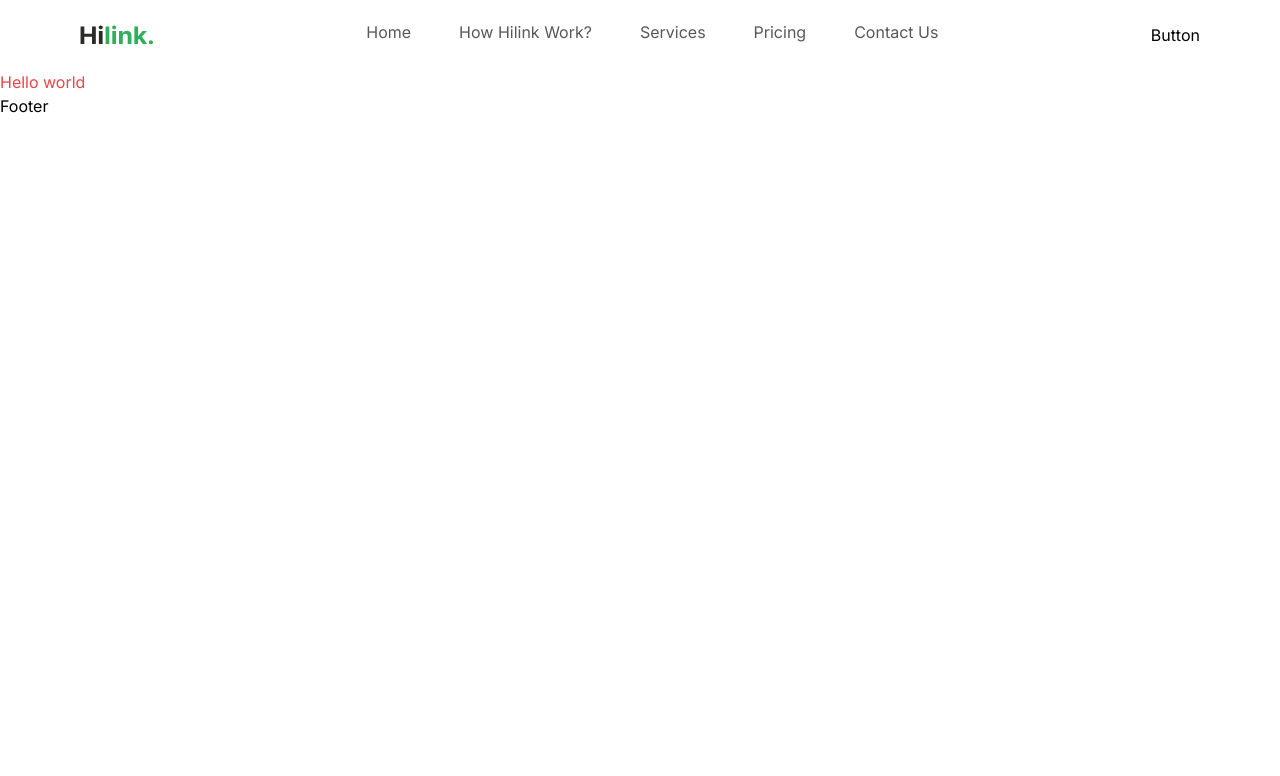
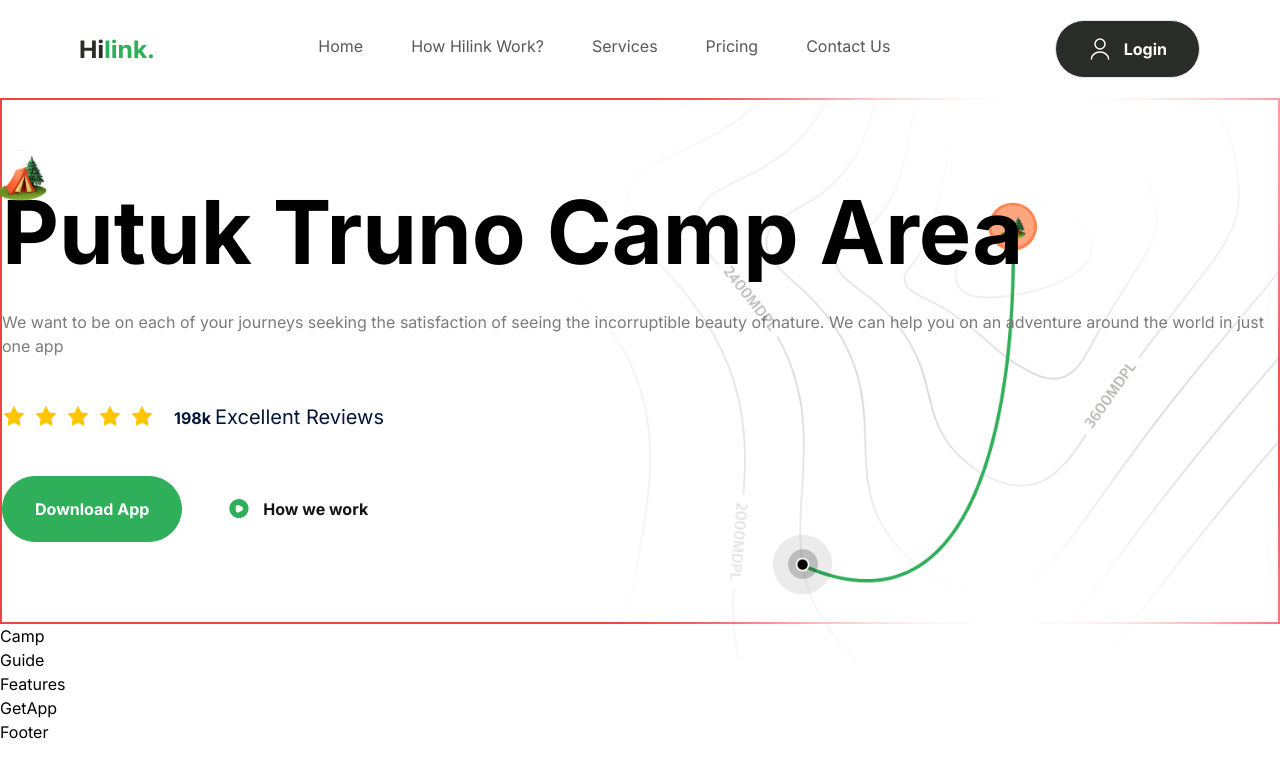
Before and after one commit to Ikechukwu-attah/camp-travler, a Next.js app: page / in a window 1280 px wide. Shown: the top 776 px of the page. Built offline with nearby package versions, Linux system fonts and the light colour scheme.

Commit message:
added download button

```diff
--- a/app/page.tsx
+++ b/app/page.tsx
@@ -1,5 +1,18 @@
+import Camp from "@/components/Camp";
+import Features from "@/components/Features";
+import GetApp from "@/components/GetApp";
+import Guide from "@/components/Guide";
+import Hero from "@/components/Hero";
 import Image from "next/image";
 
 export default function Home() {
-  return <h1 className="text-red-500">Hello world</h1>;
+  return (
+    <>
+      <Hero />
+      <Camp />
+      <Guide />
+      <Features />
+      <GetApp />
+    </>
+  );
 }
--- a/components/Button.tsx
+++ b/components/Button.tsx
@@ -1,14 +1,23 @@
+import Image from "next/image";
 import React from "react";
 
 type ButtonProps = {
   type: "button" | "submit";
   title: string;
   icon?: string;
-  variant: "btn_dark_green";
+  variant: string;
 };
 
 const Button = ({ type, title, icon, variant }: ButtonProps) => {
-  return <div>Button</div>;
+  return (
+    <button
+      className={`flexCenter gap-3 rounded-full border ${variant}`}
+      type={type}
+    >
+      {icon && <Image src={icon} alt={title} width={24} height={24} />}
+      <label className="bold-16 whitespace-nowrap">{title}</label>
+    </button>
+  );
 };
 
 export default Button;
--- /dev/null
+++ b/components/Camp.tsx
@@ -0,0 +1,7 @@
+import React from "react";
+
+const Camp = () => {
+  return <div>Camp</div>;
+};
+
+export default Camp;
--- /dev/null
+++ b/components/Features.tsx
@@ -0,0 +1,7 @@
+import React from "react";
+
+const Features = () => {
+  return <div>Features</div>;
+};
+
+export default Features;
--- /dev/null
+++ b/components/GetApp.tsx
@@ -0,0 +1,7 @@
+import React from "react";
+
+const GetApp = () => {
+  return <div>GetApp</div>;
+};
+
+export default GetApp;
--- /dev/null
+++ b/components/Guide.tsx
@@ -0,0 +1,7 @@
+import React from "react";
+
+const Guide = () => {
+  return <div>Guide</div>;
+};
+
+export default Guide;
--- /dev/null
+++ b/components/Hero.tsx
@@ -0,0 +1,59 @@
+import Image from "next/image";
+import React from "react";
+import Button from "./Button";
+
+const Hero = () => {
+  return (
+    <section className="border-2 border-red-500 flex flex-col gap-20 py-10 pb-32 md:gap-28 lg:py-20 xl:flex-row ">
+      <div className="hero-map" />
+      {/* //Left side */}
+      <div className="relative z-20 flex flex-col flex-1 xl:w-1/2">
+        <Image
+          src="/camp.svg"
+          alt="camp"
+          width={50}
+          height={50}
+          className="absolute left-[-5px] top-[-30px] w-10 lg:w-[50px]"
+        />
+        <h1 className="bold-52 lg:bold-88">Putuk Truno Camp Area</h1>
+        <p className="regular-16 mt-6 text-gray-30 xl:max-w[520px]">
+          We want to be on each of your journeys seeking the satisfaction of
+          seeing the incorruptible beauty of nature. We can help you on an
+          adventure around the world in just one app
+        </p>
+        <div className="my-11 flex flex-wrap gap-5">
+          <div className="flex items-center gap-2">
+            {Array(5)
+              .fill(1)
+              .map((_, index) => (
+                <Image
+                  src="/star.svg"
+                  key={index}
+                  alt="star"
+                  width={24}
+                  height={24}
+                />
+              ))}
+          </div>
+          <p className="bold-16 lg:bold text-blue-70">
+            198k
+            <span className="regular-16 lg:regular-20 ml-1">
+              Excellent Reviews
+            </span>
+          </p>
+        </div>
+        <div className="flex w-full gap-3 sm:flex-row">
+          <Button type="button" title="Download App" variant="btn_green" />
+          <Button
+            type="button"
+            title="How we work"
+            variant="btn_white_text"
+            icon="/play.svg"
+          />
+        </div>
+      </div>
+    </section>
+  );
+};
+
+export default Hero;
--- a/components/Navbar.tsx
+++ b/components/Navbar.tsx
@@ -31,6 +31,14 @@
           variant="btn_dark_green"
         />
       </div>
+
+      <Image
+        src={"/menu.svg"}
+        alt="menu"
+        width={32}
+        height={32}
+        className="inline-block cursor-pointer lg:hidden"
+      />
     </nav>
   );
 };
```
